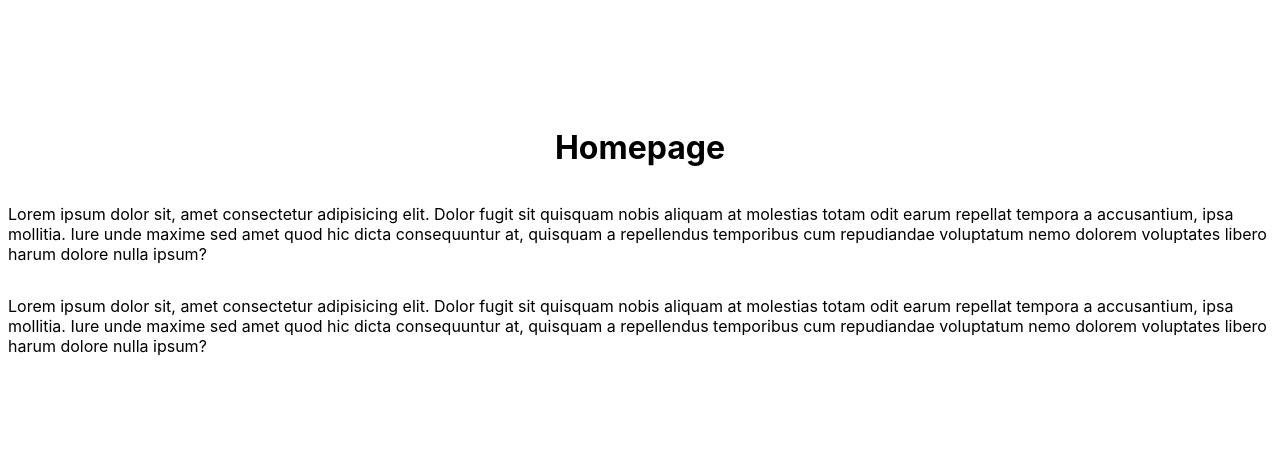
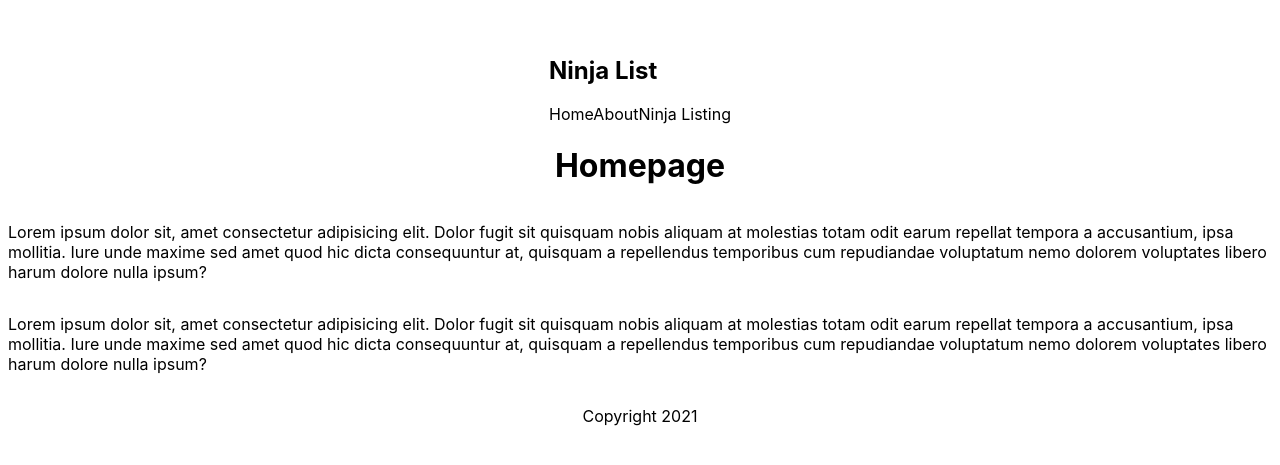
Before and after one commit to cisu/nextjs_tutorial_2021_the-net-ninja, a Next.js app: page / in a window 1280 px wide. Shown: the part 161-626 px from the top of the page. Built offline with nearby package versions, Linux system fonts and the light colour scheme.

Commit message:
Adding Other Components

```diff
--- /dev/null
+++ b/comps/Footer.js
@@ -0,0 +1,11 @@
+import React from 'react'
+
+const Footer = () => {
+    return (
+        <footer>
+            <p>Copyright 2021</p>
+        </footer>
+    )
+}
+
+export default Footer;
--- /dev/null
+++ b/comps/Navbar.js
@@ -0,0 +1,16 @@
+import React from 'react'
+
+const Navbar = () => {
+    return (
+        <nav>
+            <div className="logo">
+                <h1>Ninja List</h1>
+            </div>
+            <a href="">Home</a>
+            <a href="">About</a>
+            <a href="">Ninja Listing</a>
+        </nav>
+    )
+}
+
+export default Navbar
--- a/pages/index.js
+++ b/pages/index.js
@@ -1,12 +1,16 @@
 import Head from 'next/head'
+import Footer from '../comps/Footer'
+import Navbar from '../comps/Navbar'
 import styles from '../styles/Home.module.scss'
 
 export default function Home() {
   return (
     <div className={styles.container}>
+      <Navbar />
       <h1>Homepage</h1>
       <p>Lorem ipsum dolor sit, amet consectetur adipisicing elit. Dolor fugit sit quisquam nobis aliquam at molestias totam odit earum repellat tempora a accusantium, ipsa mollitia. Iure unde maxime sed amet quod hic dicta consequuntur at, quisquam a repellendus temporibus cum repudiandae voluptatum nemo dolorem voluptates libero harum dolore nulla ipsum?</p>
       <p>Lorem ipsum dolor sit, amet consectetur adipisicing elit. Dolor fugit sit quisquam nobis aliquam at molestias totam odit earum repellat tempora a accusantium, ipsa mollitia. Iure unde maxime sed amet quod hic dicta consequuntur at, quisquam a repellendus temporibus cum repudiandae voluptatum nemo dolorem voluptates libero harum dolore nulla ipsum?</p>
+      <Footer />
 
     </div>
   )
```
